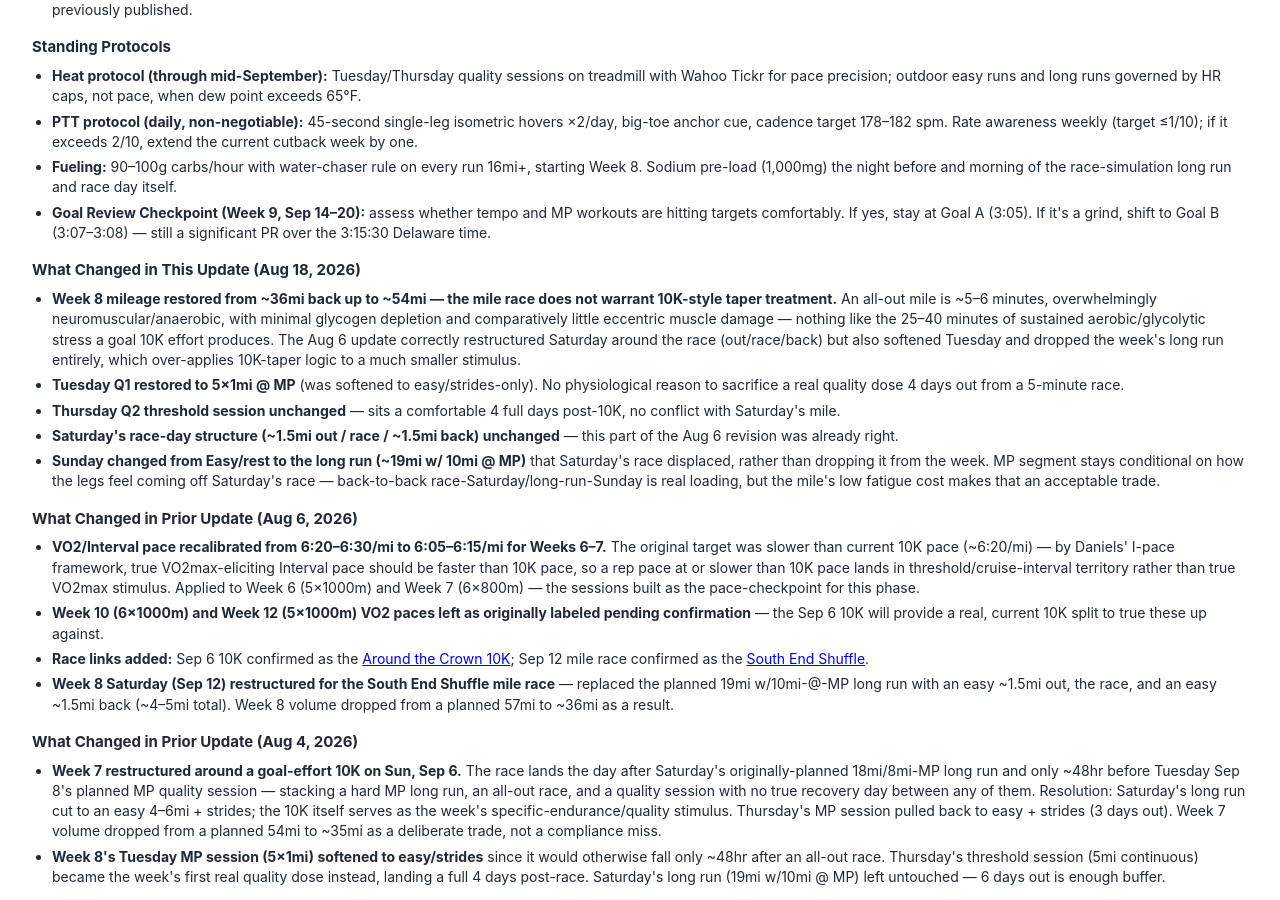
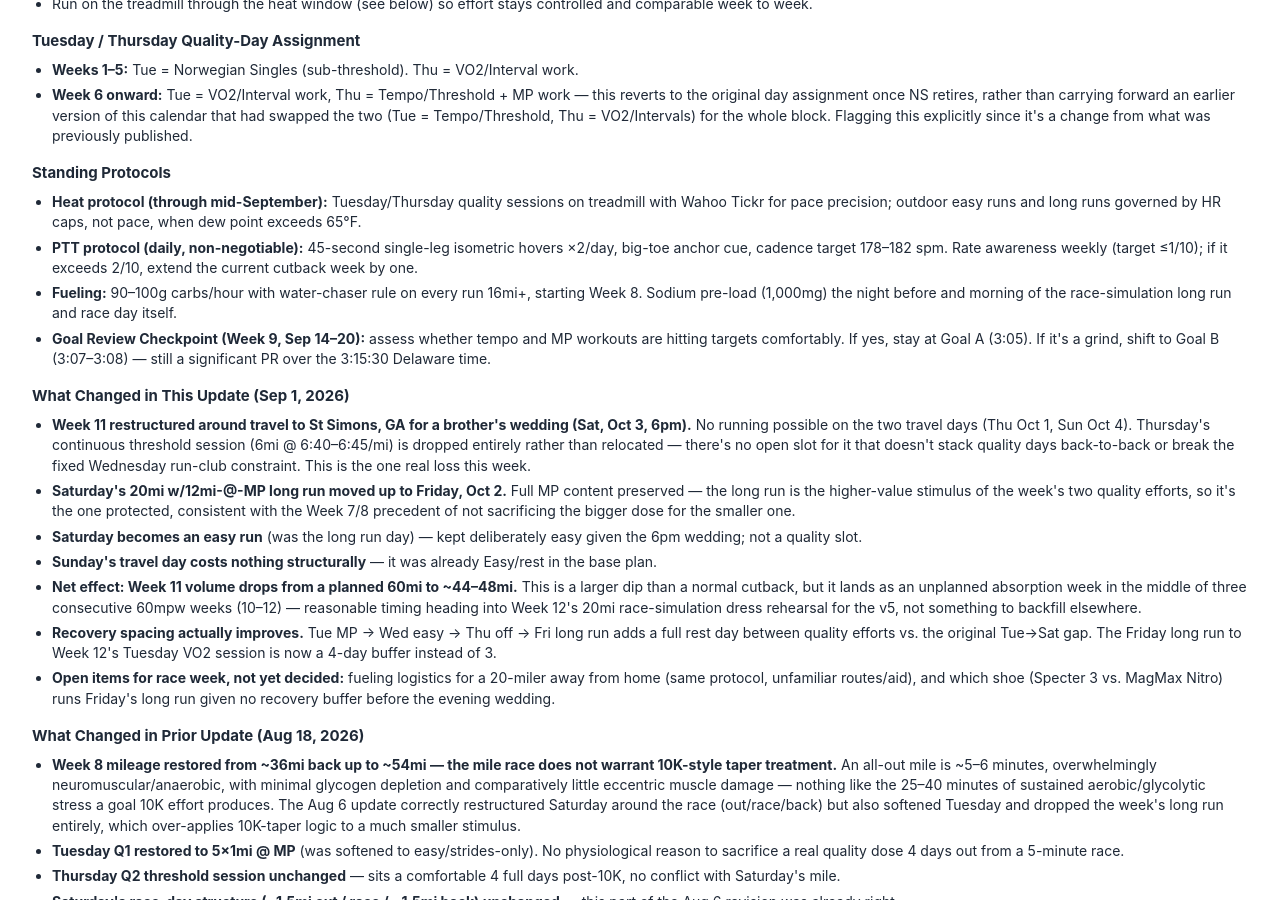
Before and after one commit to dnorton/dnorton, a Jekyll site: the page charlotte-marathon/calendar.html, which Jekyll copies as it is, in a window 1280 px wide and 900 px high, scrolled down 2307 px. Built offline with Jekyll 4.4.1, drawn with Linux system fonts in a browser that asks for light colours; some of the changed text lies outside the part shown.

Commit message:
Update Charlotte Marathon calendar for week 11 wedding travel
Restructures week 11 around travel to a brother's wedding in St
Simons, GA (Sat Oct 3, 6pm): Thursday's threshold session is dropped,
the long run moves up to Friday, and Saturday becomes an easy day.
Week volume drops from a planned 60mi to ~44-48mi.

```diff
--- a/charlotte-marathon/calendar.html
+++ b/charlotte-marathon/calendar.html
@@ -244,7 +244,7 @@
 <body>
 
 <h1>Charlotte Marathon 2026 — Training Calendar</h1>
-<p class="subtitle">Novant Health Charlotte Marathon · Saturday, November 14, 2026 · 17-week block from a July 20 start (post-vacation) · Updated Aug 18, 2026</p>
+<p class="subtitle">Novant Health Charlotte Marathon · Saturday, November 14, 2026 · 17-week block from a July 20 start (post-vacation) · Updated Sep 1, 2026</p>
 
 <div class="summary-cards">
   <div class="card"><div class="label">Race Day</div><div class="value">Nov 14, 2026</div></div>
@@ -397,14 +397,14 @@
 </tr>
 
 <tr class="specific">
-  <td class="wk">11</td><td class="dates">Sep 28–Oct 4</td><td class="phase">Specific Build 4</td><td class="mileage">60</td>
+  <td class="wk">11</td><td class="dates">Sep 28–Oct 4</td><td class="phase">Specific Build 4</td><td class="mileage">~46<span class="revised-flag">revised</span></td>
   <td>Strength (no run)</td>
   <td><span class="mp-tag">MP</span> 6×1mi @ MP, 60s jog</td>
   <td>AM Easy + PM Run Club</td>
-  <td>Threshold: 6mi continuous tempo</td>
-  <td>Easy recovery</td>
-  <td>20mi w/ 12mi @ MP<br>fueling protocol</td>
-  <td>Easy / rest</td>
+  <td>Off — travel to St Simons<span class="was-note">was Threshold: 6mi continuous tempo — dropped, not moved; no open slot to place it without stacking quality days or breaking the Wed run-club constraint</span></td>
+  <td>20mi w/ 12mi @ MP<br>fueling protocol<span class="was-note">was Easy recovery — long run moved up from Sat; brother's wedding is Sat 6pm</span></td>
+  <td>Easy run<span class="was-note">was 20mi w/ 12mi @ MP — displaced to Fri; keep genuinely easy, wedding at 6pm</span></td>
+  <td>Off — travel from St Simons<span class="restored-note">already Easy/rest in the base plan — no quality lost here</span></td>
 </tr>
 
 <tr class="peak">
@@ -513,7 +513,18 @@
     <li><b>Goal Review Checkpoint (Week 9, Sep 14–20):</b> assess whether tempo and MP workouts are hitting targets comfortably. If yes, stay at Goal A (3:05). If it's a grind, shift to Goal B (3:07–3:08) — still a significant PR over the 3:15:30 Delaware time.</li>
   </ul>
 
-  <h2>What Changed in This Update (Aug 18, 2026)</h2>
+  <h2>What Changed in This Update (Sep 1, 2026)</h2>
+  <ul>
+    <li><b>Week 11 restructured around travel to St Simons, GA for a brother's wedding (Sat, Oct 3, 6pm).</b> No running possible on the two travel days (Thu Oct 1, Sun Oct 4). Thursday's continuous threshold session (6mi @ 6:40–6:45/mi) is dropped entirely rather than relocated — there's no open slot for it that doesn't stack quality days back-to-back or break the fixed Wednesday run-club constraint. This is the one real loss this week.</li>
+    <li><b>Saturday's 20mi w/12mi-@-MP long run moved up to Friday, Oct 2.</b> Full MP content preserved — the long run is the higher-value stimulus of the week's two quality efforts, so it's the one protected, consistent with the Week 7/8 precedent of not sacrificing the bigger dose for the smaller one.</li>
+    <li><b>Saturday becomes an easy run</b> (was the long run day) — kept deliberately easy given the 6pm wedding; not a quality slot.</li>
+    <li><b>Sunday's travel day costs nothing structurally</b> — it was already Easy/rest in the base plan.</li>
+    <li><b>Net effect: Week 11 volume drops from a planned 60mi to ~44–48mi.</b> This is a larger dip than a normal cutback, but it lands as an unplanned absorption week in the middle of three consecutive 60mpw weeks (10–12) — reasonable timing heading into Week 12's 20mi race-simulation dress rehearsal for the v5, not something to backfill elsewhere.</li>
+    <li><b>Recovery spacing actually improves.</b> Tue MP → Wed easy → Thu off → Fri long run adds a full rest day between quality efforts vs. the original Tue→Sat gap. The Friday long run to Week 12's Tuesday VO2 session is now a 4-day buffer instead of 3.</li>
+    <li><b>Open items for race week, not yet decided:</b> fueling logistics for a 20-miler away from home (same protocol, unfamiliar routes/aid), and which shoe (Specter 3 vs. MagMax Nitro) runs Friday's long run given no recovery buffer before the evening wedding.</li>
+  </ul>
+
+  <h2>What Changed in Prior Update (Aug 18, 2026)</h2>
   <ul>
     <li><b>Week 8 mileage restored from ~36mi back up to ~54mi — the mile race does not warrant 10K-style taper treatment.</b> An all-out mile is ~5–6 minutes, overwhelmingly neuromuscular/anaerobic, with minimal glycogen depletion and comparatively little eccentric muscle damage — nothing like the 25–40 minutes of sustained aerobic/glycolytic stress a goal 10K effort produces. The Aug 6 update correctly restructured Saturday around the race (out/race/back) but also softened Tuesday and dropped the week's long run entirely, which over-applies 10K-taper logic to a much smaller stimulus.</li>
     <li><b>Tuesday Q1 restored to 5×1mi @ MP</b> (was softened to easy/strides-only). No physiological reason to sacrifice a real quality dose 4 days out from a 5-minute race.</li>
```
